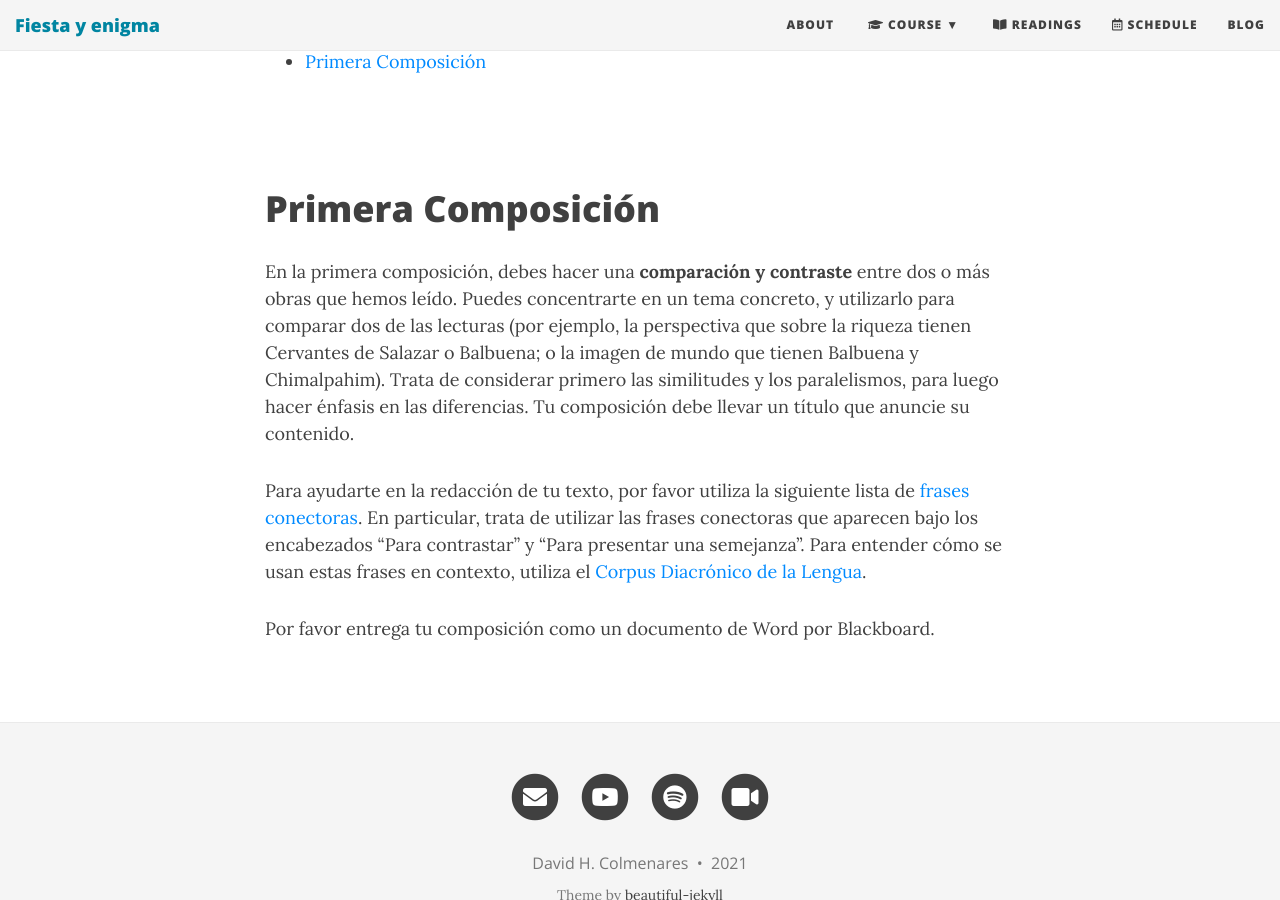
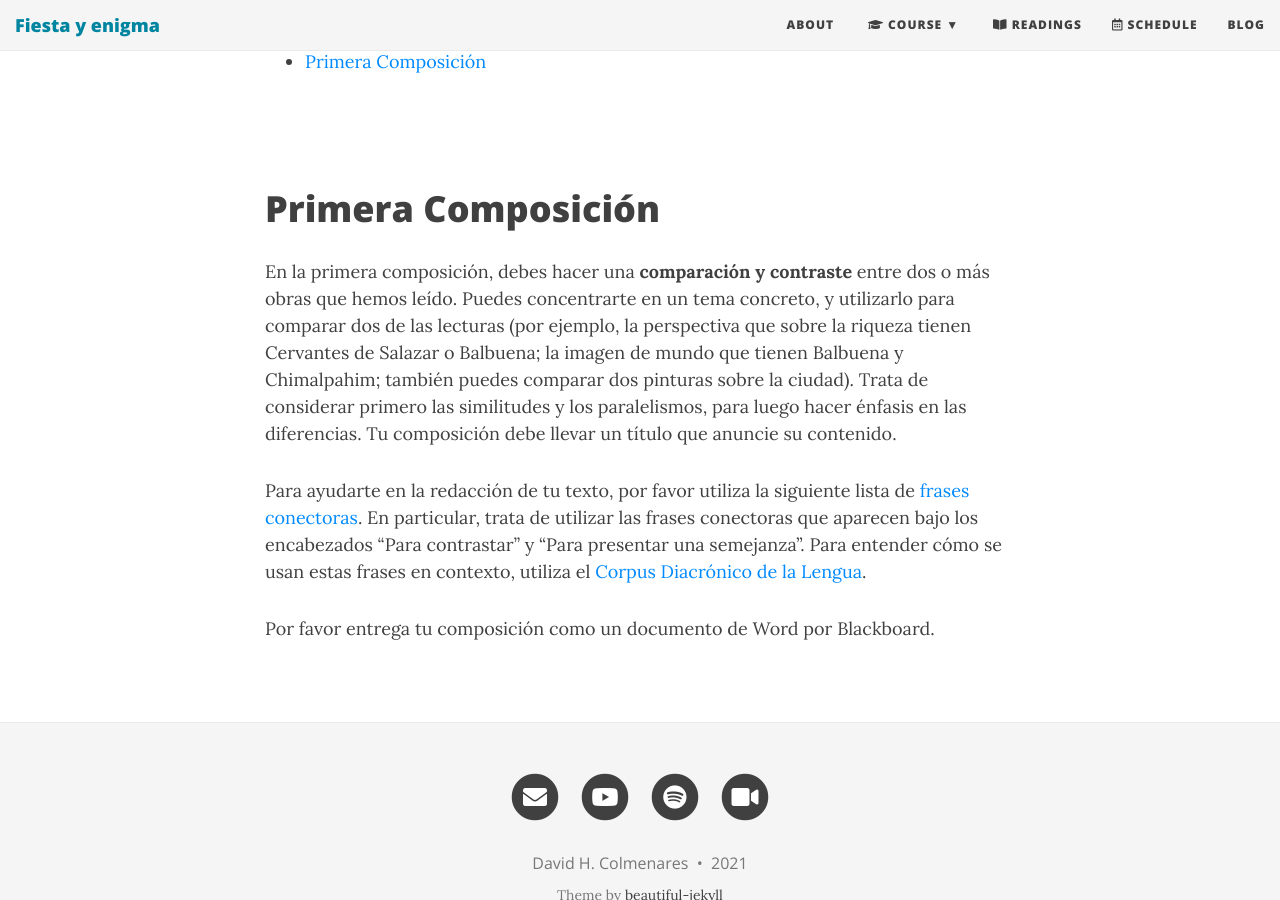
Before and after one commit to Hipomenes/novohispana, a Jekyll site: the page built from assignments.md, in a window 1280 px wide and 900 px high, scrolled down 865 px. Built offline with Jekyll 4.4.1, drawn with Linux system fonts in a browser that asks for light colours; nearby versions of some CDN libraries.

Commit message:
Update assignments.md

```diff
--- a/assignments.md
+++ b/assignments.md
@@ -21,7 +21,7 @@
 
 # Primera Composición
 
-En la primera composición, debes hacer una **comparación y contraste** entre dos o más obras que hemos leído. Puedes concentrarte en un tema concreto, y utilizarlo para comparar dos de las lecturas (por ejemplo, la perspectiva que sobre la riqueza tienen Cervantes de Salazar o Balbuena; o la imagen de mundo que tienen Balbuena y Chimalpahim). Trata de considerar primero las similitudes y los paralelismos, para luego hacer énfasis en las diferencias. Tu composición debe llevar un título que anuncie su contenido.
+En la primera composición, debes hacer una **comparación y contraste** entre dos o más obras que hemos leído. Puedes concentrarte en un tema concreto, y utilizarlo para comparar dos de las lecturas (por ejemplo, la perspectiva que sobre la riqueza tienen Cervantes de Salazar o Balbuena; la imagen de mundo que tienen Balbuena y Chimalpahim; también puedes comparar dos pinturas sobre la ciudad). Trata de considerar primero las similitudes y los paralelismos, para luego hacer énfasis en las diferencias. Tu composición debe llevar un título que anuncie su contenido.
 
 Para ayudarte en la redacción de tu texto, por favor utiliza la siguiente lista de [frases conectoras](https://drive.google.com/file/d/1HlCccOz82TFvkfbINOV9Yu2IpAXFS00u/view?usp=sharing). En particular, trata de utilizar las frases conectoras que aparecen bajo los encabezados "Para contrastar" y "Para presentar una semejanza". Para entender cómo se usan estas frases en contexto, utiliza el [Corpus Diacrónico de la Lengua](http://corpus.rae.es/cordenet.html).
 
```
